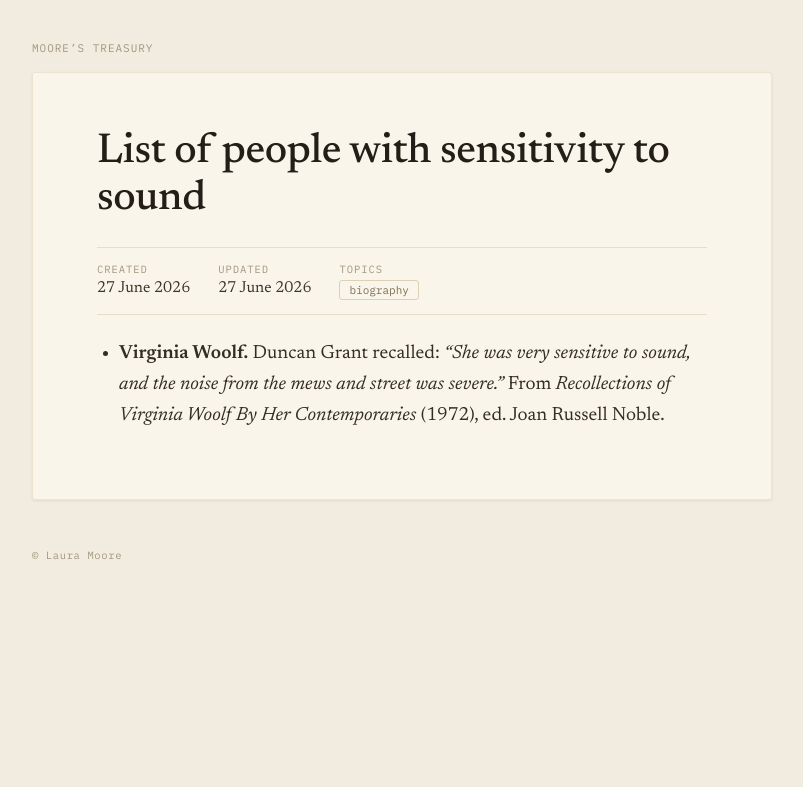
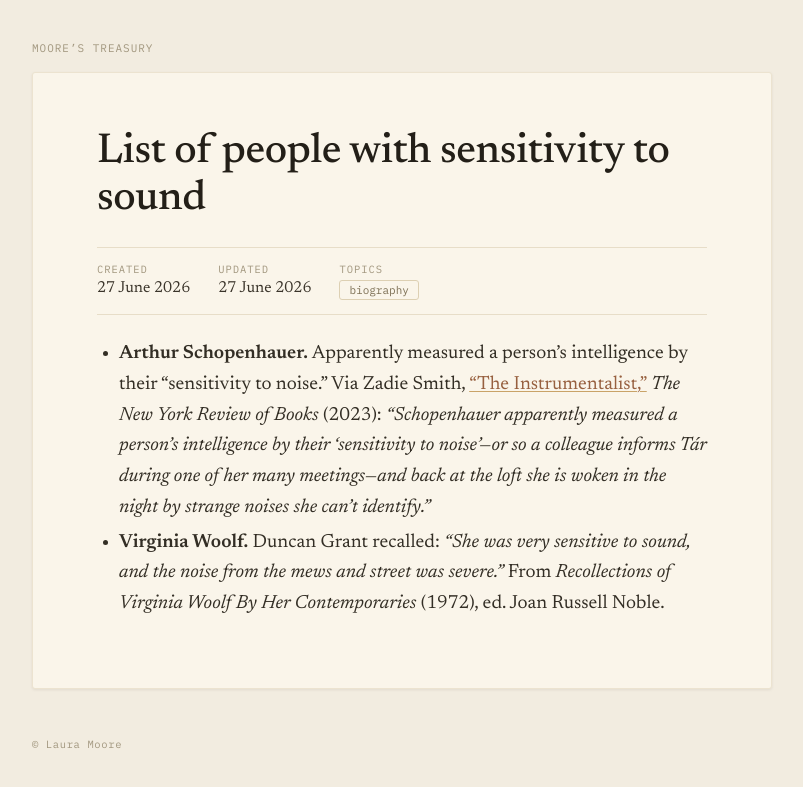
Before and after one commit to lauramoorewrites-del/treasury, a Jekyll site: the page built from _pages/people-with-sensitivity-to-sound.md, in a window 1280 px wide. Shown: the top 787 px of the page, without its empty margins (238-1041 px from the left). Built offline with Jekyll 4.4.1, drawn with Linux system fonts in a browser that asks for light colours.

Commit message:
Add Schopenhauer to sound sensitivity list via Smith's Tár essay
Co-Authored-By: Claude Opus 4.6 (1M context) <noreply@anthropic.com>

```diff
--- a/_pages/people-with-sensitivity-to-sound.md
+++ b/_pages/people-with-sensitivity-to-sound.md
@@ -6,4 +6,5 @@ updated: "27 June 2026"
 topics: [biography]
 ---
 
+- **Arthur Schopenhauer.** Apparently measured a person's intelligence by their "sensitivity to noise." Via Zadie Smith, ["The Instrumentalist,"](https://www.nybooks.com/articles/2023/01/19/the-instrumentalist-tar-todd-field-zadie-smith/) *The New York Review of Books* (2023): *"Schopenhauer apparently measured a person's intelligence by their 'sensitivity to noise'—or so a colleague informs Tár during one of her many meetings—and back at the loft she is woken in the night by strange noises she can't identify."*
 - **Virginia Woolf.** Duncan Grant recalled: *"She was very sensitive to sound, and the noise from the mews and street was severe."* From *Recollections of Virginia Woolf By Her Contemporaries* (1972), ed. Joan Russell Noble.
```
